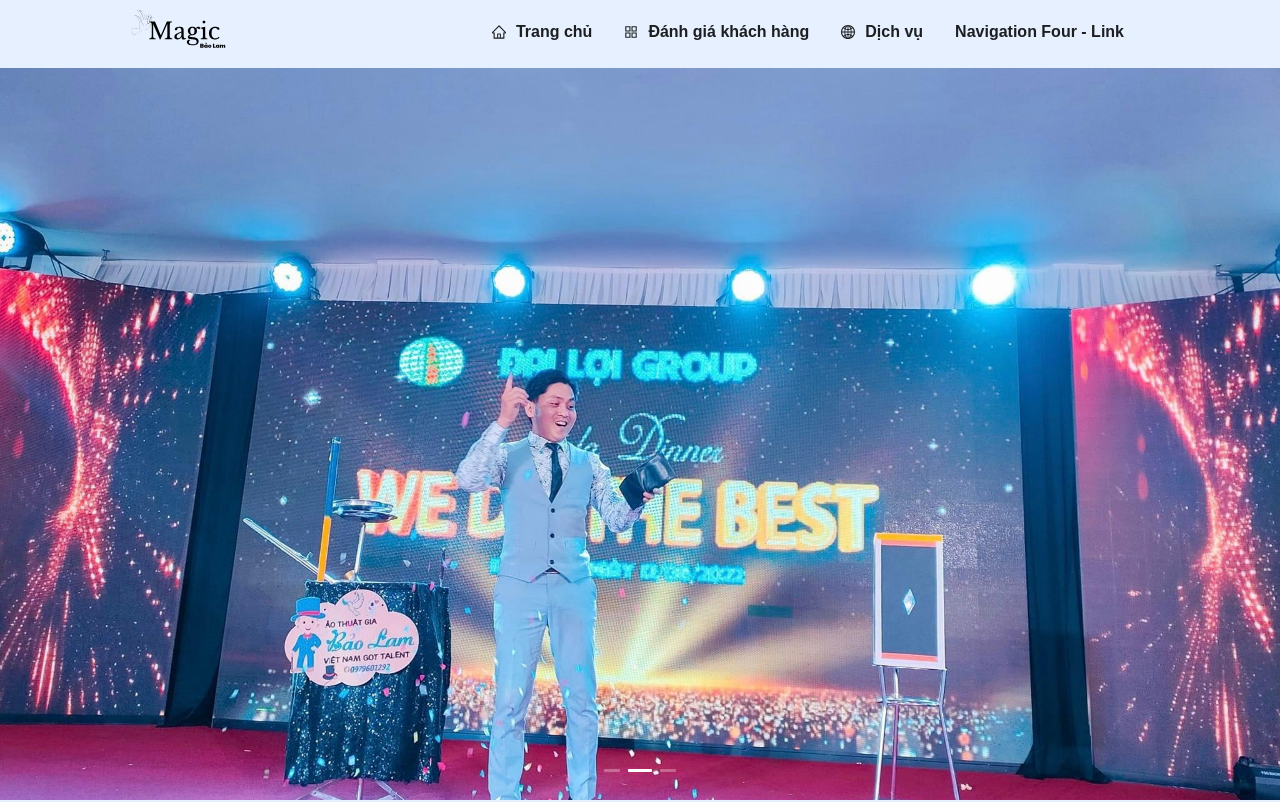
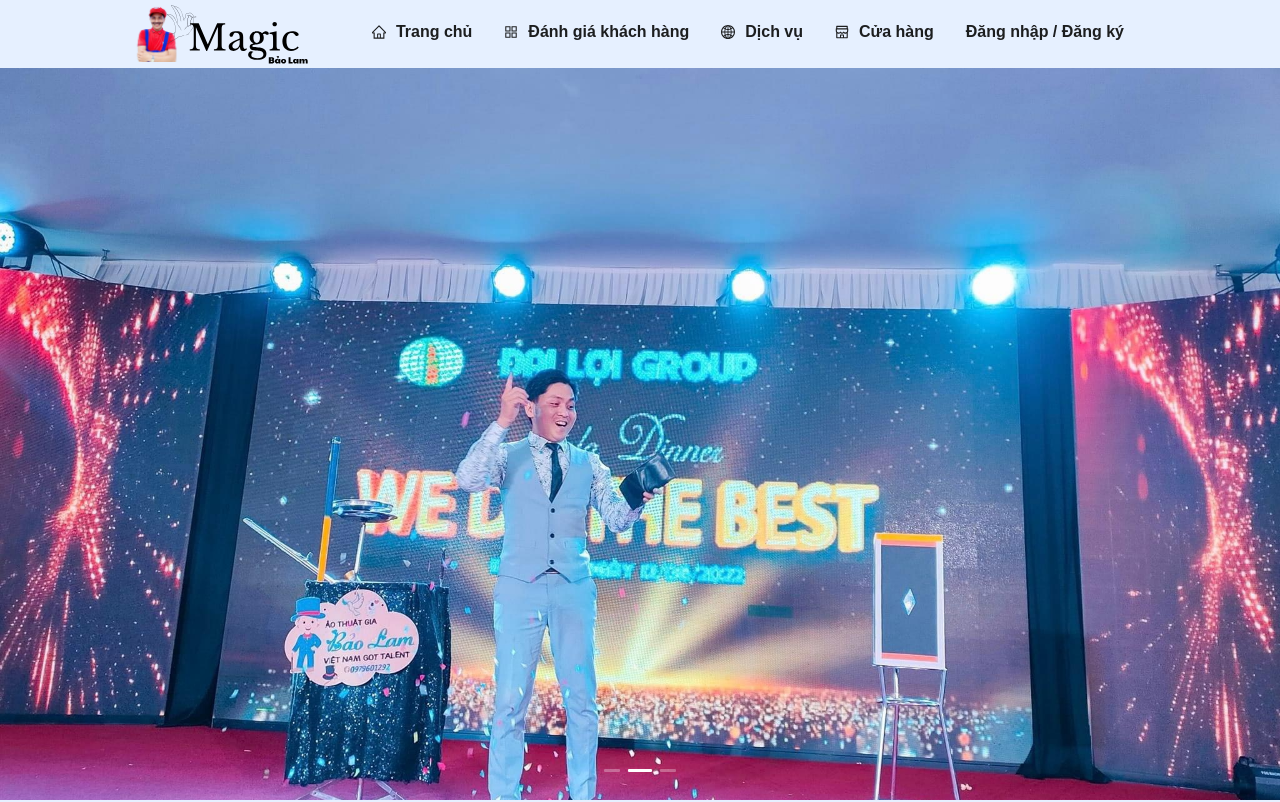
Before and after one commit to tranvansam/vue-sm, a Vue app: page / in a window 1280 px wide. Shown: the top 802 px of the page. Built offline with nearby package versions, Linux system fonts and the light colour scheme.

Commit message:
feature gg anylatics

```diff
--- a/index.html
+++ b/index.html
@@ -2,10 +2,23 @@
 <html lang="en">
   <head>
     <meta charset="UTF-8" />
-    <link rel="icon" href="/nenbl.png" type="image/x-icon">
+    <link rel="icon" href="/nenbl.png" type="image/x-icon" />
     <!-- <link rel="icon" href="/favicon.ico" /> -->
     <meta name="viewport" content="width=device-width, initial-scale=1.0" />
     <title>Ảo Thuật Bảo Lam</title>
+    <!-- Google tag (gtag.js) -->
+    <script
+      async
+      src="https://www.googletagmanager.com/gtag/js?id=G-XLCE3BT645"></script>
+    <script>
+      window.dataLayer = window.dataLayer || []
+      function gtag() {
+        dataLayer.push(arguments)
+      }
+      gtag('js', new Date())
+
+      gtag('config', 'G-XLCE3BT645')
+    </script>
   </head>
   <body>
     <div id="app"></div>
--- a/src/assets/scss/base/_common.scss
+++ b/src/assets/scss/base/_common.scss
@@ -17,3 +17,6 @@
 .bg-main{
   background-color: map-get($colors, main );
 }
+.btn-login{
+  height: 40px !important;
+}
--- a/src/assets/scss/components/header.scss
+++ b/src/assets/scss/components/header.scss
@@ -3,11 +3,20 @@
   position: relative;
   .logo {
     position: absolute;
-    top: 5px;
+    top: .4rem;
     left: -10px;
+    width: 200px;
+    .img-bl{
+      height: 5.8rem;
+    }
+    .img-logo{
+      position: absolute;
+      top: -0.6rem;
+      left: 30px;
+    }
   }
   .menu {
-    padding-left: 120px;
+    padding-left: 200px;
   }
   .menu-custom {
     background-color: map-get($colors, main );
--- a/src/components/Header.vue
+++ b/src/components/Header.vue
@@ -2,7 +2,12 @@
   <div class="bg-main">
     <div class="container header">
       <a class="logo" href="#">
-        <img src="@/assets/img/logo.svg" style="width: 100px" alt="Besnik." />
+        <img src="@/assets/img/nenbl.png" class="img-bl" alt="Besnik." />
+        <img
+          src="@/assets/img/logo.svg"
+          class="img-logo"
+          style="width: 155px"
+          alt="Besnik." />
       </a>
       <div class="menu">
         <a-menu
@@ -18,6 +23,7 @@
 <script lang="ts" setup>
 import { h, ref } from 'vue'
 import {
+  ShopOutlined,
   HomeOutlined,
   GlobalOutlined,
   MailOutlined,
@@ -39,6 +45,7 @@
   {
     key: 'client',
     icon: () => h(AppstoreOutlined),
+    class:'sam',
     label: 'Đánh giá khách hàng',
     title: 'Đánh giá khách hàng',
   },
@@ -50,49 +57,69 @@
     children: [
       {
         type: 'groups',
-        label: 'Item 1',
+        label: 'Biểu diễn ảo thuật',
         children: [
           {
-            label: 'Option 1',
+            label: 'Biểu diễn ảo thuật cận cẩn',
             key: 'setting:1',
           },
           {
-            label: 'Option 2',
+            label: 'Biểu diễn ảo thuật sân khấu',
             key: 'setting:2',
           },
         ],
       },
       {
         type: 'groups',
-        label: 'Item 2',
+        label: 'Chú hề bong bóng',
         children: [
           {
-            label: 'Option 3',
+            label: 'Chú hề hoạt náo',
             key: 'setting:3',
           },
           {
-            label: 'Option 4',
+            label: 'Chú hề kết hợp bóng bóng',
             key: 'setting:4',
           },
         ],
       },
+      {
+        type: 'groups',
+        label: 'Dạy ảo thuật',
+        key: 'setting:3',
+      },
     ],
   },
   {
-    key: 'alipay',
+    key: 'cuahang',
+    label: 'Cửa hàng',
+    icon: () => h(ShopOutlined),
+    children: [
+      {
+        type: 'groups',
+        label: 'Dụng cụ ảo thuật tại bàn',
+      },
+      {
+        type: 'groups',
+        label: 'Dụng cụ ảo thuật sân khấu',
+      },
+    ],
+  },
+  {
+    key: 'lienhe',
+    // label: 'liên hệ',
     label: h(
-      'a',
-      { href: 'https://antdv.com', target: '_blank' },
-      'Navigation Four - Link'
+      'a-button',
+      {type : "primary" , class:"btn-login"},
+      'Đăng nhập / Đăng ký'
     ),
-    title: 'Navigation Four - Link',
   },
 ])
 watch(current, (newVal) => {
   console.log('new', newVal[0])
 })
 
-const onChangeMenu = (e : any) => {
+const onChangeMenu = (e: any) => {
   console.log('e', e)
 }
 </script>
--- a/src/main.ts
+++ b/src/main.ts
@@ -8,6 +8,20 @@
 import 'ant-design-vue/dist/reset.css';
 
 const app = createApp(App)
+declare global {
+  interface Window {
+    gtag: (...args: any[]) => void;
+  }
+}
+
+router.afterEach((to, from) => {
+  if (typeof window.gtag !== 'undefined') {
+    window.gtag('config', 'G-XLCE3BT645', {
+      page_path: to.fullPath,
+    });
+  }
+});
+
 
 app.use(createPinia())
 app.use(router)
```
